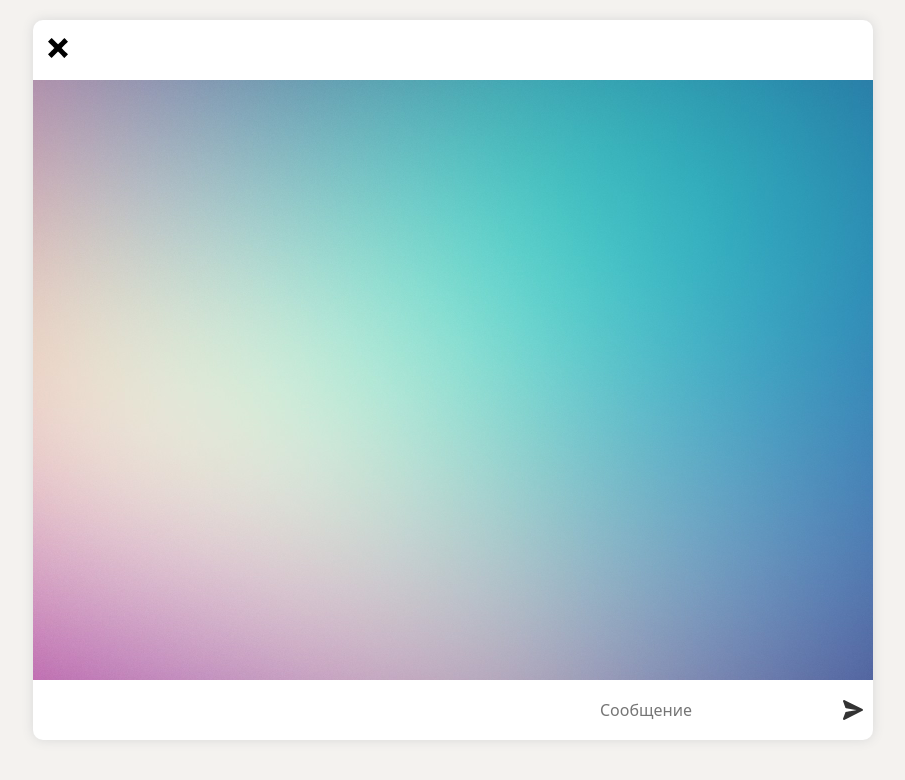
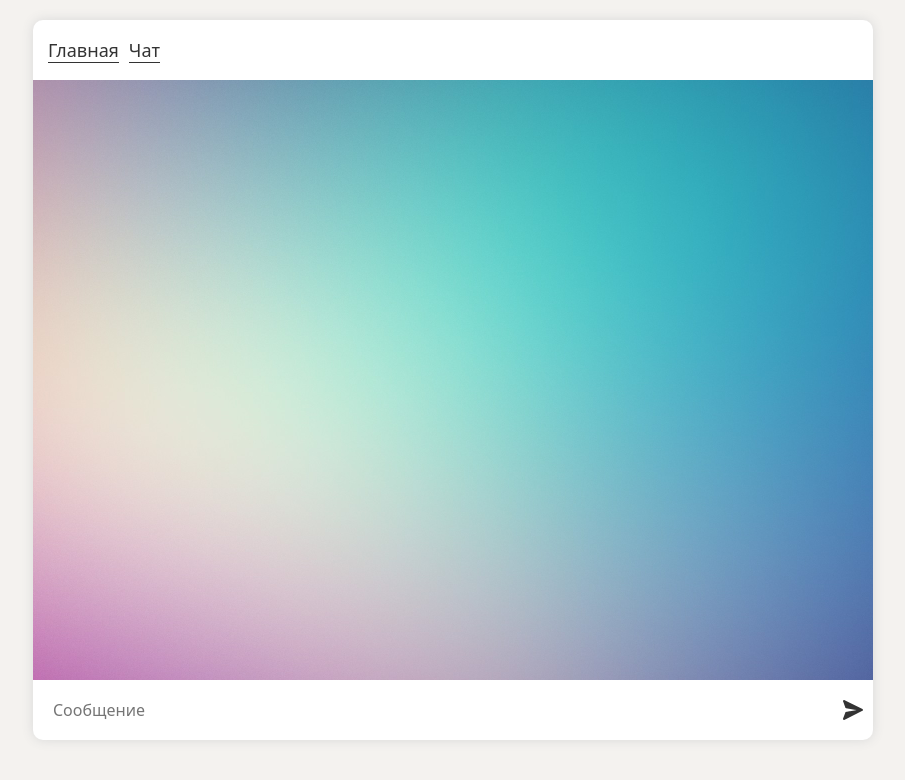
Before and after one commit to GarryVar/messenger, a React (Vite) app: page /#/chat in a window 1280 px wide. Shown: the top 780 px of the page, without its empty margins (187-1092 px from the left). Built offline with nearby package versions, Linux system fonts and the light colour scheme.

Commit message:
Update Components

```diff
--- a/src/assets/components/Messenger.css
+++ b/src/assets/components/Messenger.css
@@ -34,6 +34,10 @@
 }
 
 .messenger__nav {
+    background-color: lightgrey;
+}
+
+.messenger__nav--mobile {
     position: absolute;
     left: 0;
     top: 0;
@@ -56,17 +60,52 @@
     height: 20px;
 }
 
+
+.messenger__nav-list {
+    display: flex;
+    gap: 10px;
+    background-color: white;
+}
+
+
+.messenger__nav--mobile .messenger__nav-list {
+    display: flex;
+    flex-direction: column;
+    gap: 10px;
+}
+
+
+.messenger__nav-list li,
+.messenger__nav-list a {
+    display: flex;
+}
+
+.messenger__nav-list a {
+    font-size: 18px;
+    font-weight: 500;
+
+    color: #333;
+    border-bottom: 1px solid #333;
+}
+
+
+
+.messenger__start-page,
+.messenger__chat{
+    padding: 10px;
+    background-color: #fdfdfd;
+    height: inherit;
+    overflow: auto;
+
+    background-color: #dcdcdc;
+}
+
 .messenger__chat {
     display: flex;
     flex-direction: column;
     gap: 20px;
-    padding: 10px;
-    background-color: #fdfdfd;
 
-    height: inherit;
-    overflow: auto;
-
-    background-image: url("./images/bg.jpg");
+    background-image: url(/src/assets/components/images/bg.jpg);
     background-size: cover;
     background-attachment: fixed;
 }
@@ -97,6 +136,8 @@
     gap: 5px;
     border-radius: 5px;
     background-color: #f3faff61;
+
+    max-width: 70%;
 }
 
 .messenger__item-article p {
@@ -117,6 +158,7 @@
     flex-shrink: 0;
     gap: 10px;
     padding: 10px;
+    width: 100%;
 }
 
 .messenger__item-control {
@@ -184,4 +226,8 @@
     .messenger__nav {
         width: 50%;
     }
+
+    .messenger__item-article {
+        width: 100%;
+    }
 }
--- a/src/assets/components/Nav.jsx
+++ b/src/assets/components/Nav.jsx
@@ -1,11 +1,15 @@
+import NavList from "./navList.jsx";
+
 const Nav = ({ toggleNavMenu, hidden }) => {
   return (
     <nav
       className={
-        hidden ? "messanger__nav" : "messanger__nav messanger__nav--hidden"
+        hidden
+          ? "messenger__nav messenger__nav--mobile"
+          : "messenger__nav messenger__nav--hidden"
       }
     >
-      <button onClick={toggleNavMenu}>
+      <button onClick={toggleNavMenu} hidden>
         <span>
           <svg
             xmlns="http://www.w3.org/2000/svg"
@@ -23,6 +27,7 @@ const Nav = ({ toggleNavMenu, hidden }) => {
           </svg>
         </span>
       </button>
+      <NavList />
     </nav>
   );
 };
--- a/src/assets/components/StartPage.jsx
+++ b/src/assets/components/StartPage.jsx
@@ -0,0 +1,9 @@
+const StartPage = () => {
+  return (
+    <div className="messenger__start-page">
+      <h1>Start page</h1>
+    </div>
+  );
+};
+
+export default StartPage;
--- a/src/assets/components/navList.jsx
+++ b/src/assets/components/navList.jsx
@@ -0,0 +1,21 @@
+import { NavLink } from "react-router-dom";
+import { v4 as uuidv4 } from "uuid";
+
+const navItems = [
+  { title: "Главная", path: "/" },
+  { title: "Чат", path: "/chat" },
+];
+
+const NavList = () => {
+  return (
+    <ul className="messenger__nav-list">
+      {navItems.map(({ title, path }) => (
+        <li key={uuidv4()}>
+          <NavLink to={path}>{title}</NavLink>
+        </li>
+      ))}
+    </ul>
+  );
+};
+
+export default NavList;
```
